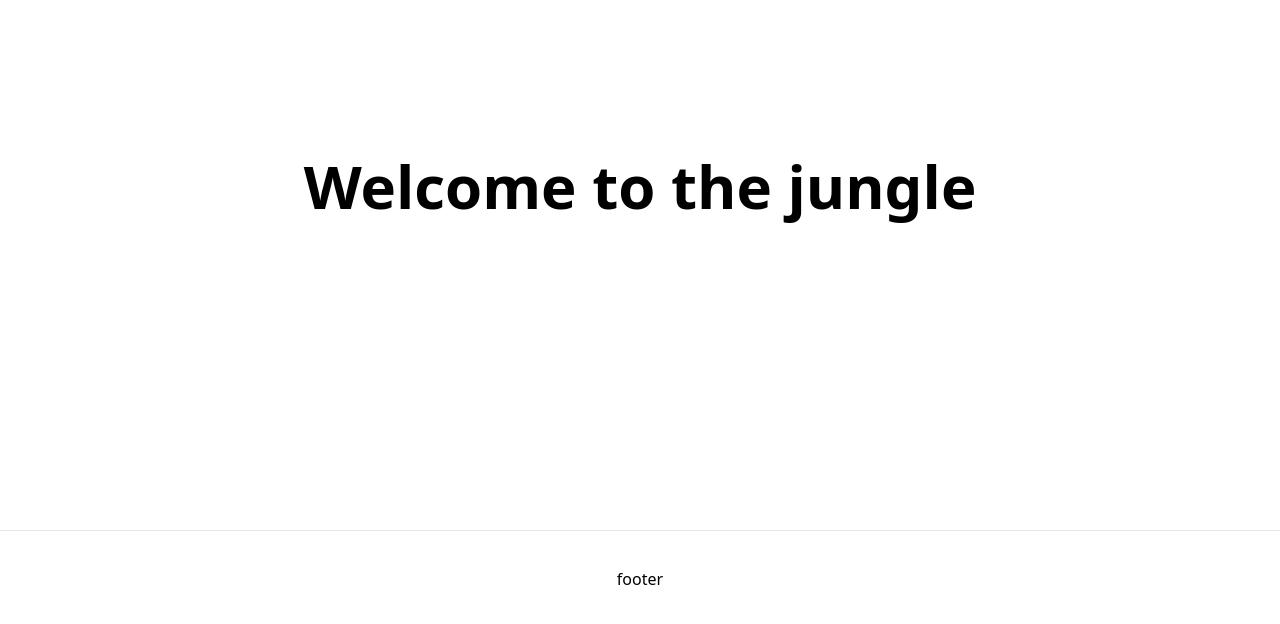
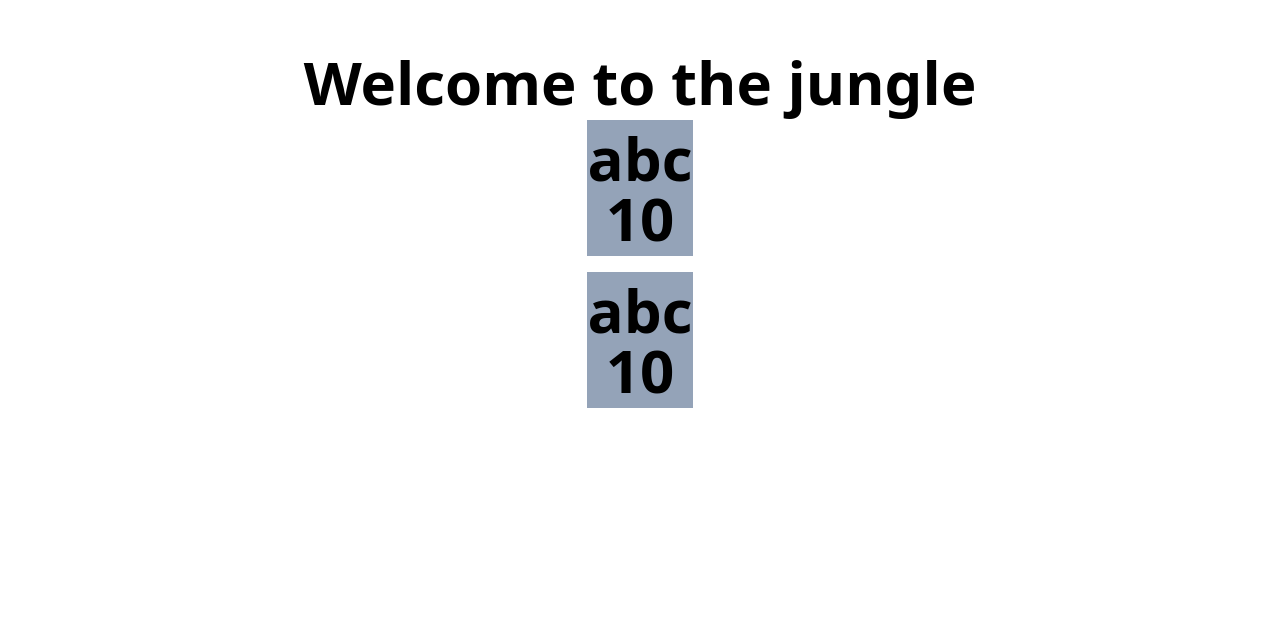
Before and after one commit to adiguno/node_app, a Next.js app in the folder with-tailwindcss-app/: page / in a window 1280 px wide. Shown: the part 166-790 px from the top of the page. Built offline with nearby package versions, Linux system fonts and the light colour scheme.

Commit message:
working user context object

```diff
--- /dev/null
+++ b/with-tailwindcss-app/components/ChildComponent.tsx
@@ -0,0 +1,24 @@
+import type { NextPage } from "next";
+import { useContext } from "react";
+import { UserContext } from "../pages";
+
+const ChildComponent: NextPage = () => {
+  const { user } = useContext(UserContext);
+  console.log("child user");
+  console.log(user);
+
+  let warningDiv;
+  if (user && user?.userTokens < 10) {
+    warningDiv = <div className="bg-red-400">Not enough tokens</div>;
+  }
+
+  return (
+    <div className="bg- my-2 flex flex-col items-center justify-center bg-slate-400 py-2">
+      {warningDiv}
+      <h1 className="text-6xl font-bold">{user?.userUuid}</h1>
+      <h1 className="text-6xl font-bold">{user?.userTokens}</h1>
+    </div>
+  );
+};
+
+export default ChildComponent;
--- a/with-tailwindcss-app/pages/index.tsx
+++ b/with-tailwindcss-app/pages/index.tsx
@@ -1,20 +1,51 @@
 import type { NextPage } from "next";
 import Head from "next/head";
-import Image from "next/image";
+import { useEffect, useState } from "react";
+import { createContext } from "react";
+import ChildComponent from "../components/ChildComponent";
+
+function getUserData() {
+  console.log("fetching...");
+
+  return {
+    userUuid: "abc",
+    userTokens: 10,
+  };
+}
+
+type User = {
+  userUuid: string;
+  userTokens: number;
+};
+type UserContextType = {
+  user: User | null;
+};
+
+// has to be exported
+export const UserContext = createContext<UserContextType>({ user: null });
 
 const Home: NextPage = () => {
+  const [userObject, setUserObject] = useState<User | null>(null);
+
+  // console.log("userObject when re-rendering");
+  // console.log(userObject);
+
+  useEffect(() => {
+    console.log("init");
+    const data = getUserData();
+    console.log("update user data with:");
+    console.log(data);
+    // createContext()
+    setUserObject(data);
+  }, []);
+
   return (
     <div className="flex min-h-screen flex-col items-center justify-center py-2">
-      <Head>
-        <title>Create Next App</title>
-        <link rel="icon" href="/favicon.ico" />
-      </Head>
-
-      <main className="flex w-full flex-1 flex-col items-center justify-center px-20 text-center">
-        <h1 className="text-6xl font-bold">Welcome to the jungle</h1>
-      </main>
-
-      <footer className="flex h-24 w-full items-center justify-center border-t">footer</footer>
+      <h1 className="text-6xl font-bold">Welcome to the jungle</h1>
+      <UserContext.Provider value={{ user: userObject }}>
+        <ChildComponent></ChildComponent>
+        <ChildComponent></ChildComponent>
+      </UserContext.Provider>
     </div>
   );
 };
```
